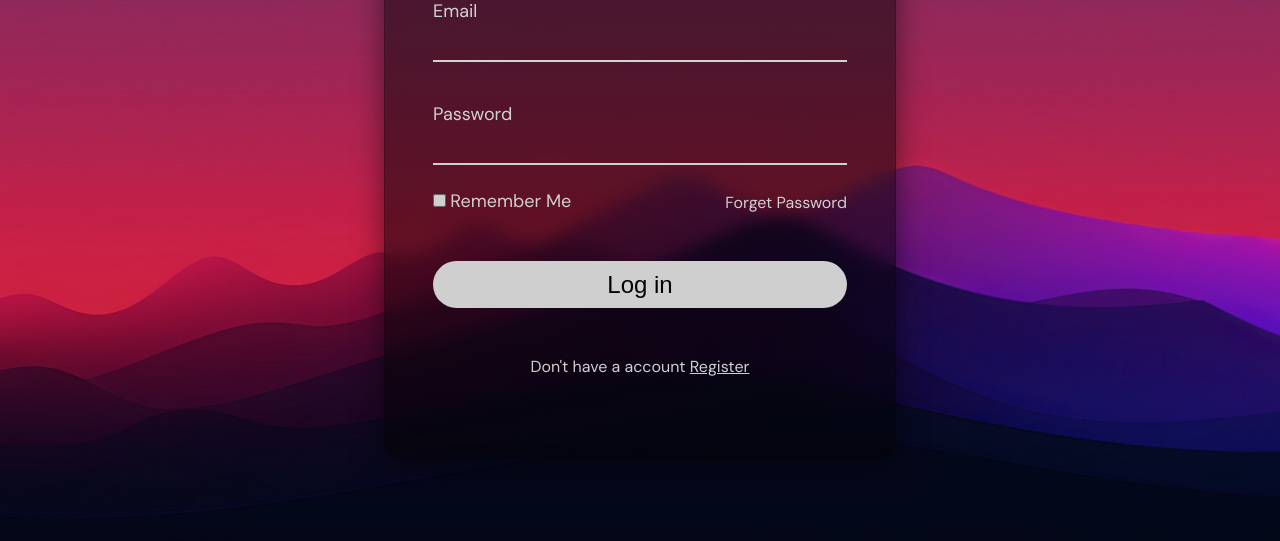
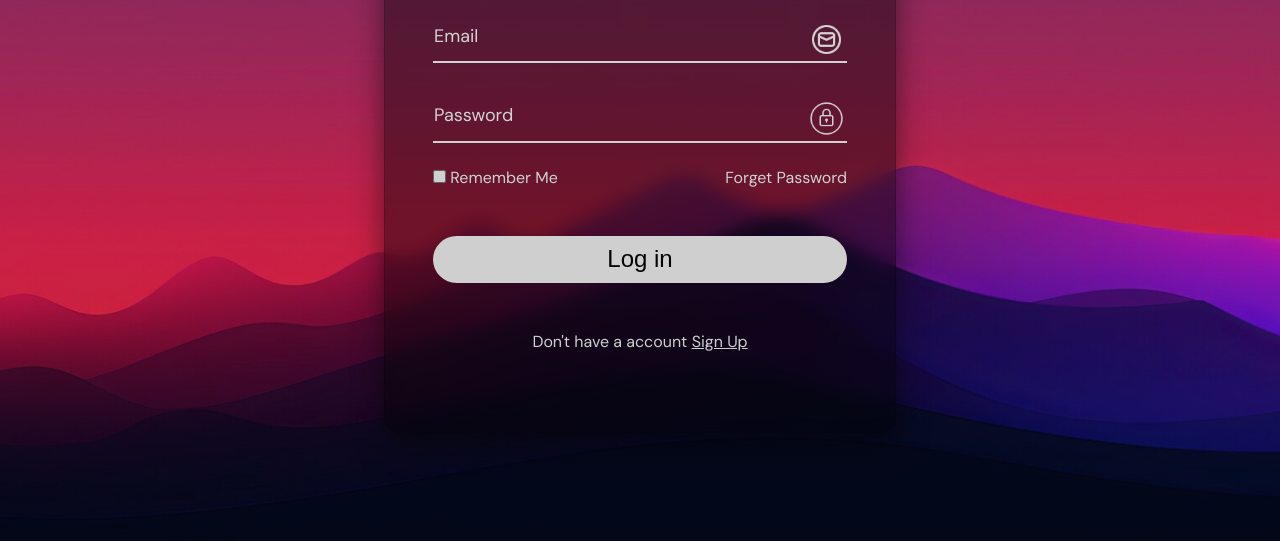
Before and after one commit to shuvra-matrix/login-page-v1, a plain HTML site: page index.html in a window 1280 px wide. Shown: the part 259-800 px from the top of the page. Drawn offline with Linux system fonts and the light colour scheme.

Commit message:
style done

```diff
--- a/index.html
+++ b/index.html
@@ -15,12 +15,22 @@
         <form action="" method="">
           <div class="login-input">
             <div class="input-email input-sub">
+              <input
+                class="input input-email"
+                type="text"
+                id="email"
+                required
+              />
               <label for="email" class="lable">Email</label>
-              <input class="input" type="email" id="email" />
             </div>
             <div class="input-password input-sub">
+              <input
+                class="input input-pass"
+                type="password"
+                id="pass"
+                required
+              />
               <label for="pass" class="labletwo">Password</label>
-              <input class="input input-pass" type="password" id="pass" />
             </div>
             <div class="remember">
               <input type="checkbox" class="checkbox" id="check" />
@@ -32,7 +42,7 @@
           </div>
           <button type="button" class="button">Log in</button>
         </form>
-        <p class="sign-up">Don't have a account <a href="">Register</a></p>
+        <p class="sign-up">Don't have a account <a href="">Sign Up</a></p>
       </div>
     </div>
   </body>
--- a/static/style.css
+++ b/static/style.css
@@ -22,11 +22,11 @@ body{
 
 .main{
     width: 100%;
- background: url("./images/new-memories-41.jpg")no-repeat;
+    background: url("./images/new-memories-41.jpg")no-repeat;
     background-position: center;
     background-size: cover;
     height: 100%;
-     display: flex;
+    display: flex;
     justify-content: center;
     align-items: center;
     opacity: .8;
@@ -34,15 +34,17 @@ body{
 
 .login-main{
     padding: 3rem;
-    background: rgba(0, 0, 0, 0.514);
+    background: rgba(0, 0, 0, 0.445);
     border-radius: 16px;
     box-shadow: 0 10px 30px rgba(0, 0, 0, 0.527);
     backdrop-filter: blur(8.6px);
     -webkit-backdrop-filter: blur(5.6px);
     border: 1px solid rgba(0, 0, 0, 0.2);
-    width: 40%;
+    width: 25%;
     margin: auto;
     border-radius: 16px;
+    animation: bg-spin 3s linear infinite;
+
 }
 
 
@@ -70,12 +72,13 @@ body{
 }
 
 .input{
-    padding: .6rem;
+    padding: .6rem 2.5rem .6rem .1rem;
     background: none;
     border-style: none none solid none;
-     border-color: white;
+    border-color: white;
     margin-bottom: 1.5rem;
     transition: 250ms ease;
+    overflow: hidden;
 
 }
 
@@ -88,22 +91,70 @@ input{
     outline: none;
 }
 
-.input-email , .input-password {
+.input-sub{
     position: relative;
+}
+
+.input-email::before{
+    position: absolute;
+
+    content: "dasdasdasd";
+    background: url("./images/icons8-email-96.png") no-repeat;
+    background-position:center;
+    background-size: 35px;
+    width: 40px;
+    height: 40px;
+    top: -5px;
+    right: 1px;
+    color: transparent;
+}
+
+.input-password::before{
+    position: absolute;
+
+    content: "dasdasdasd";
+    background: url("./images/icons8-password-100.png") no-repeat;
+    background-position:center;
+    background-size: 35px;
+    width: 40px;
+    height: 40px;
+    top: -5px;
+    right: 1px;
+    color: transparent;
+}
+
+
+
+.input-sub label{
+
+    left: 1px;
+    font-size: 18px;
+    font-weight: 500;
 
 }
 
+.lable,
+.labletwo{
+  position: absolute;
 
-label{
-    font-size: 18px;
-    font-weight: 500;
+}
+
+.input-email:focus ~ label {
+    top: -20px;
+}
+
+.input:focus ~ label {
+    top: -20px;
+}
+
+.input:valid ~ label {
+    top: -20px;
 }
 
 input[type="checkbox"]{
     accent-color: green;
+
 }
-
-
 .remember{
     display: inline;
 }
@@ -134,6 +185,13 @@ input[type="checkbox"]{
     background-color: white;
     font-size: 1.5rem;
     border: none;
+    cursor: pointer;
+}
+
+.button:hover {
+    transform: scale(105%);
+    box-shadow: 0 10px 20px rgba(0, 0, 0, 0.2);
+    background-color: aliceblue;
 }
 
 .sign-up{
@@ -144,3 +202,63 @@ input[type="checkbox"]{
 .sign-up a{
     color: white;
 }
+
+
+@media(max-width: 1494px){
+    .login-main{
+    padding: 3rem;
+    width: 35%;
+
+}
+
+}
+
+
+@media(max-width: 1330px){
+    .login-main{
+    padding: 3rem;
+    width: 40%;
+
+}
+
+}
+
+
+@media(max-width: 943px){
+    .login-main{
+    padding: 3rem;
+    width: 60%;
+
+}
+
+}
+
+@media(max-width: 651px){
+    .login-main{
+    padding: 3rem;
+    width: 70%;
+
+}
+
+}
+
+
+
+@media(max-width: 480px){
+    .login-main{
+    padding: 3rem;
+    width: 85%;
+
+}
+
+}
+
+
+@media(max-width: 413px){
+    .login-main{
+    padding: 2rem;
+    width: 90%;
+
+}
+
+}
```
Also changed, not shown: static/images/icons8-email-96.png (added), static/images/icons8-password-100.png (added).
